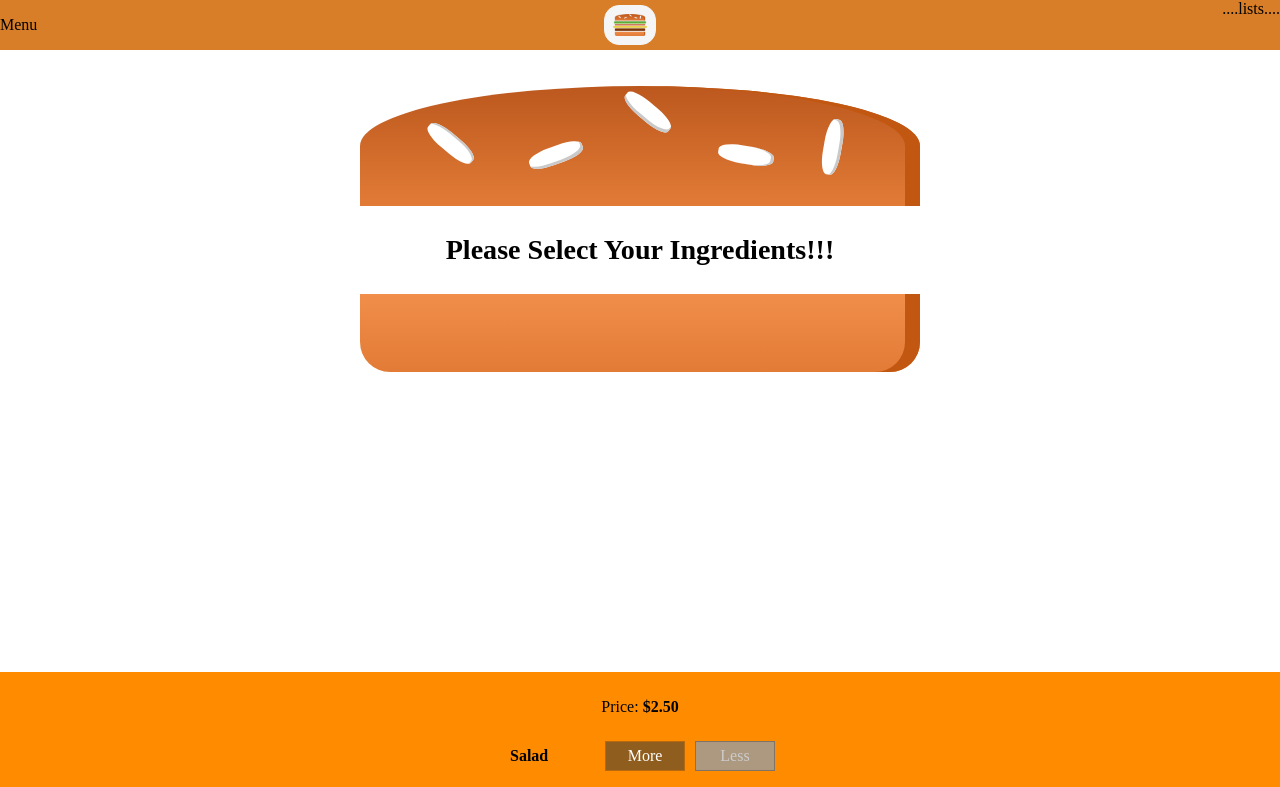
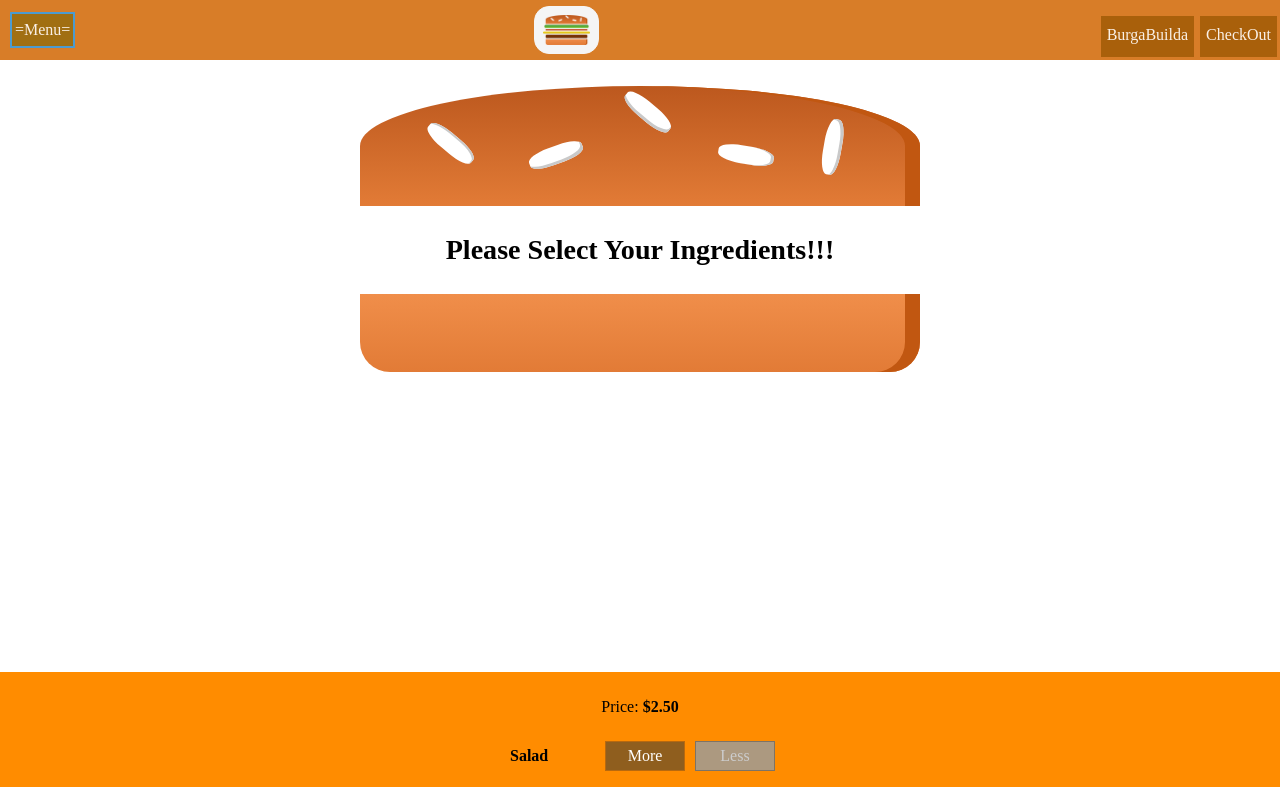
Before and after one commit to nazkin/BurgerBuilder, a React app: page / in a window 1280 px wide. Shown: the top 787 px of the page. Built offline with nearby package versions, Linux system fonts and the light colour scheme; a web font is replaced by a local one.

Commit message:
Basic UI is structured effectively

```diff
--- a/src/components/Layout/Layout.js
+++ b/src/components/Layout/Layout.js
@@ -1,14 +1,42 @@
-import React from 'react';
+import React, { Component } from 'react';
 import classes from './Layout.css';
 import Aux from '../../hoc/Aux';
 import Toolbar from '../Navigation/Toolbar/Toolbar';
-const layout = (props) => (
-    <Aux>
-        <Toolbar />
-        <main className = {classes.Content}>
-            {props.children}
-        </main>
-    </Aux>
-);
+import SideDrawer from '../Navigation/SideDrawer/SideDrawer';
 
-export default layout;
+
+class Layout extends Component {
+    constructor(props){
+        super(props);
+    }
+
+    state = {
+        showSideDrawer: false
+    }
+
+    closeSideDrawerHandler = () => {
+        this.setState({showSideDrawer: false})
+    }
+    drawerToggleHandler = () => {
+        this.setState(prevState => {
+            return {
+                showSideDrawer: !prevState.showSideDrawer
+            };
+        });
+    }
+
+    render() {
+      return(
+            <Aux>
+                <Toolbar toggleClicked = {this.drawerToggleHandler}/>
+                <SideDrawer open={this.state.showSideDrawer} closed = {this.closeSideDrawerHandler} />
+                <main className = {classes.Content}>
+                    {this.props.children}
+                </main>
+            </Aux>
+        );
+
+    }
+}
+
+export default Layout;
--- a/src/components/Logo/Logo.css
+++ b/src/components/Logo/Logo.css
@@ -1,7 +1,7 @@
 .Logo{
     background-color: whitesmoke;
     padding: 8px;
-    height: 80%;
+    height: 100%;
     box-sizing: border-box;
     border: 1px solid whitesmoke;
     border-radius: 15px;
--- a/src/components/Logo/Logo.js
+++ b/src/components/Logo/Logo.js
@@ -3,7 +3,7 @@ import Logo from '../../assets/images/burger-logo.png';
 import classes from './Logo.css';
 
 const logo = (props) => (
-    <div className={classes.Logo}>
+    <div className={classes.Logo} style = {{height: props.height}}>
         <img src={Logo} alt="brand-logo"></img>
     </div>
 )
--- /dev/null
+++ b/src/components/Navigation/NavigationItems/NavigationItems.css
@@ -0,0 +1,22 @@
+
+.NavigationItems {
+    color: linen;
+    list-style: none;
+    display: flex;
+    flex-direction: row;
+    font-family: inherit;
+    font-style: bold;
+}
+
+.NavigationItems li {
+    border-bottom: 3px solid transparent;
+    margin: 0 3px;
+    padding: 10px 6px;
+    background-color: rgb(165, 94, 8, 0.9);
+}
+
+.NavigationItems li:hover {
+    background-color: rgb(165, 94, 8);
+    cursor: pointer;
+    border-bottom: 3px solid rgb(41, 113, 161);
+}
--- a/src/components/Navigation/NavigationItems/NavigationItems.js
+++ b/src/components/Navigation/NavigationItems/NavigationItems.js
@@ -0,0 +1,14 @@
+import React from 'react';
+import classes from './NavigationItems.css';
+
+
+const navigationItems = (props) => (
+ <ul className={classes.NavigationItems}>
+     <li href="/">BurgaBuilda</li>
+     <li href="/">CheckOut</li>
+ </ul>
+
+
+)
+
+export default navigationItems;
--- /dev/null
+++ b/src/components/Navigation/SideDrawer/SideDrawer.css
@@ -0,0 +1,37 @@
+.SideDrawer {
+    position: fixed;
+    width: 280px;
+    max-width: 70%;
+    height: 100%;
+    left: 0;
+    top: 0;
+    z-index: 200;
+    background-color: linen;
+    padding: 32px 16px;
+    box-sizing: border-box;
+    display: flex;
+    flex-direction: column;
+    align-items: center;
+    justify-content: center;
+    transition: transform 0.3s ease-in-out;
+
+}
+.DrawerNavigation {
+    width: 100%;
+    background: lightgoldenrodyellow;
+    display: flex;
+    flex-direction: row;
+    justify-content: start;
+}
+@media (min-width: 550px){
+    .SideDrawer{
+        display: none;
+    }
+}
+
+.Open {
+    transform: translateX(0);
+}
+.Close {
+    transform: translateX(-100%);
+}
--- /dev/null
+++ b/src/components/Navigation/SideDrawer/SideDrawer.js
@@ -0,0 +1,30 @@
+import React from 'react';
+import Logo from '../../Logo/Logo';
+import NavigationItems from '../NavigationItems/NavigationItems';
+import classes from './SideDrawer.css';
+import Backdrop from '../../UI/Backdrop/Backdrop';
+import Aux from '../../../hoc/Aux';
+
+const sideDrawer = (props) => {
+
+    let attachedClasses = [classes.SideDrawer, classes.Close];
+
+    if(props.open){
+        attachedClasses = [classes.SideDrawer, classes.Open];
+    }
+
+ return (
+    <Aux>
+      <Backdrop show={props.open} clicked={props.closed}/>
+      <div className= {attachedClasses.join(' ')}>
+         <Logo height = "25%"/>
+         <div className={classes.DrawerNavigation}>
+            <NavigationItems />
+        </div>
+     </div>
+    </Aux>
+
+ )
+}
+
+export default sideDrawer;
--- /dev/null
+++ b/src/components/Navigation/SideDrawer/ToggleMenu/ToggleMenu.css
@@ -0,0 +1,27 @@
+.ToggleMenu {
+    width: auto;
+    height: 60%;
+    display: flex;
+    flex-flow: column;
+    justify-content: space-around;
+    align-items: center;
+    padding: 2px 3px;
+    box-sizing: border-box;
+    cursor: pointer;
+    margin-left: 10px;
+    border: 2px solid rgb(76, 155, 207);
+    color: linen;
+    background: rgb(161, 111, 18);
+}
+
+/* .ToggleMenu div {
+    width: 90%;
+    height: 3px;
+    background-color: white;
+}
+
+@media (min-width: 550px) {
+    .ToggleMenu {
+        display: none;
+    }
+}*/
--- /dev/null
+++ b/src/components/Navigation/SideDrawer/ToggleMenu/ToggleMenu.js
@@ -0,0 +1,10 @@
+import React from 'react';
+import classes from './ToggleMenu.css';
+
+const toggleMenu = (props) => (
+        <div className={classes.ToggleMenu} onClick = {props.clicked}>
+          =Menu=
+        </div>
+)
+
+export default toggleMenu;
--- a/src/components/Navigation/Toolbar/Toolbar.css
+++ b/src/components/Navigation/Toolbar/Toolbar.css
@@ -5,7 +5,7 @@
     right: 0;
     z-index: 90;
     width: 100%;
-    height: 50px;
+    height: 60px;
     background-color: #d87d28;
     display: flex;
     flex-direction: row;
@@ -15,5 +15,8 @@
 
 }
 .Toolbar nav {
+    margin: 0;
+    padding: 0;
     height: 100%;
+
 }
--- a/src/components/Navigation/Toolbar/Toolbar.js
+++ b/src/components/Navigation/Toolbar/Toolbar.js
@@ -1,17 +1,18 @@
 import React from 'react';
 import classes from './Toolbar.css';
 import Logo from '../../Logo/Logo';
+import NavigationItems from '../NavigationItems/NavigationItems';
+import ToggleMenu from '../SideDrawer/ToggleMenu/ToggleMenu';
 
 const toolbar = (props) => {
     return(
        <header className={classes.Toolbar}>
-           <div>Menu</div>
-            <Logo />
-           <nav >
-               ....lists....
-           </nav>
+           <ToggleMenu clicked = {props.toggleClicked}/>
+            <Logo height = "80%"/>
+          <nav>
+          <NavigationItems ></NavigationItems>
+          </nav>
        </header>
     )
 }
-
 export default toolbar;
```
Also changed, not shown: src/components/Navigation/NavigationItems/NavigationItem/NavigationItem.js (deleted).
